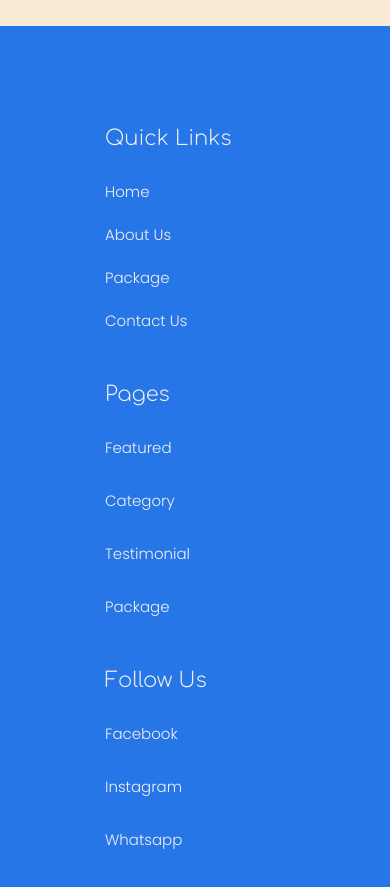
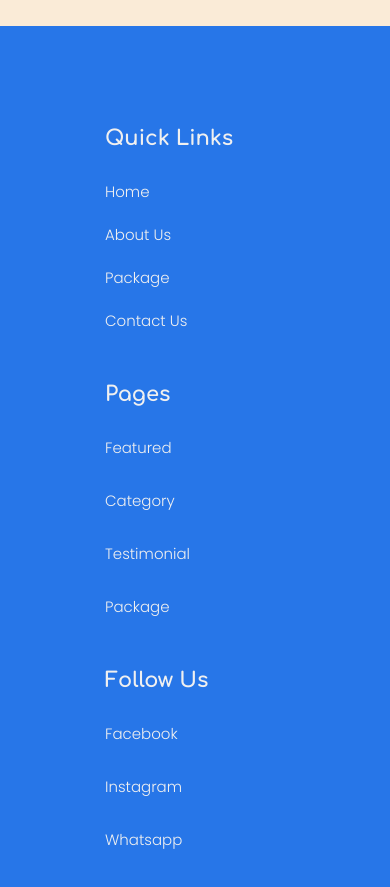
Before and after one commit to victoriauretadev/Landingpageabcturismo, a plain HTML site: page index.html in a window 390 px wide. Shown: the part 7800-8687 px from the top of the page. Drawn offline with Linux system fonts and the light colour scheme.

Commit message:
detalles

```diff
--- a/mediaqueries.css
+++ b/mediaqueries.css
@@ -27,6 +27,18 @@
    .clients-texto h3{
     font-size: 28px;
    }
+
+  .quick-links h2{
+    font-weight: bold;
+  }
+
+  .pages h2{
+    font-weight: bold;
+  }
+
+  .follow-us h2{
+    font-weight: bold;
+  }
     }
 
     .adventures h1{
```
